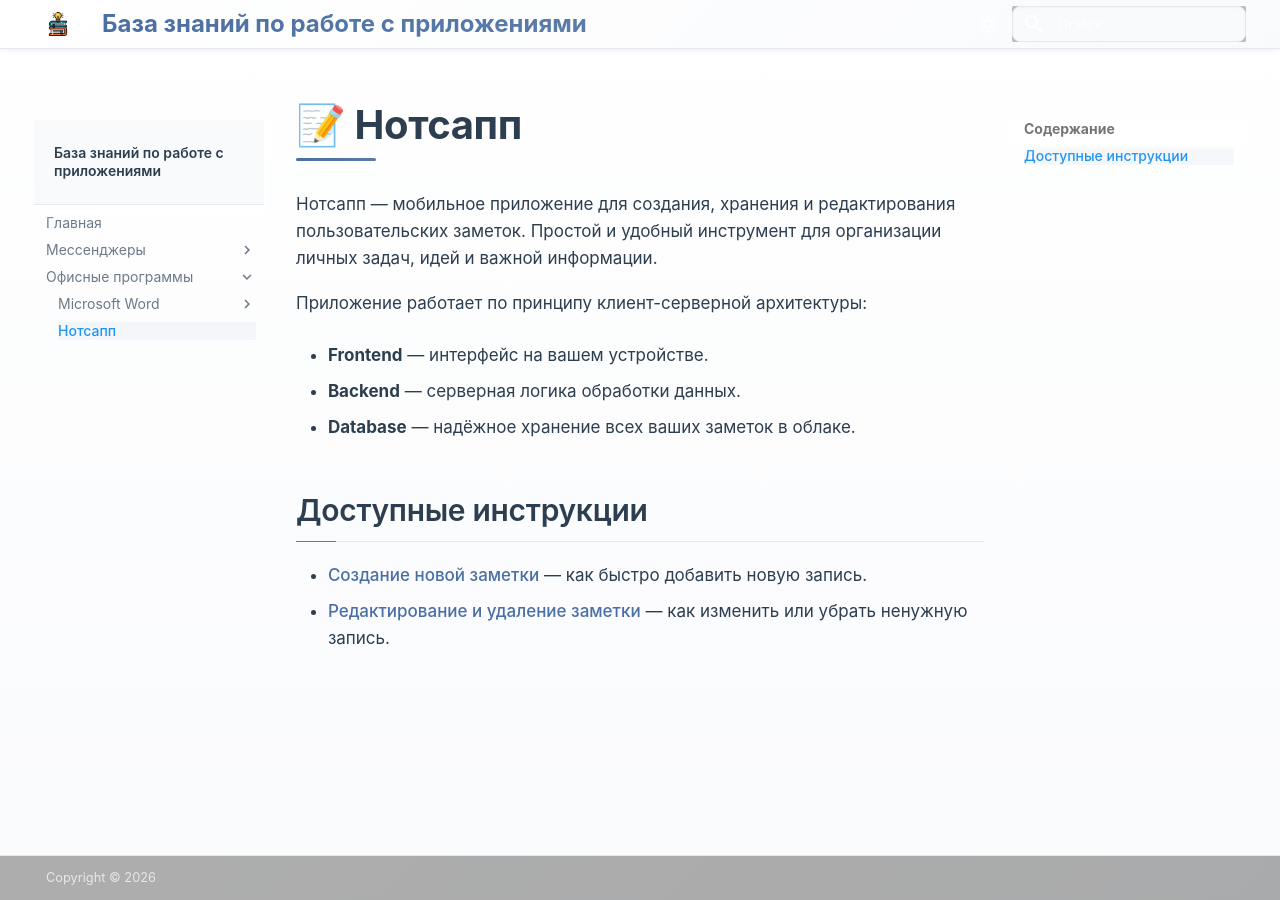
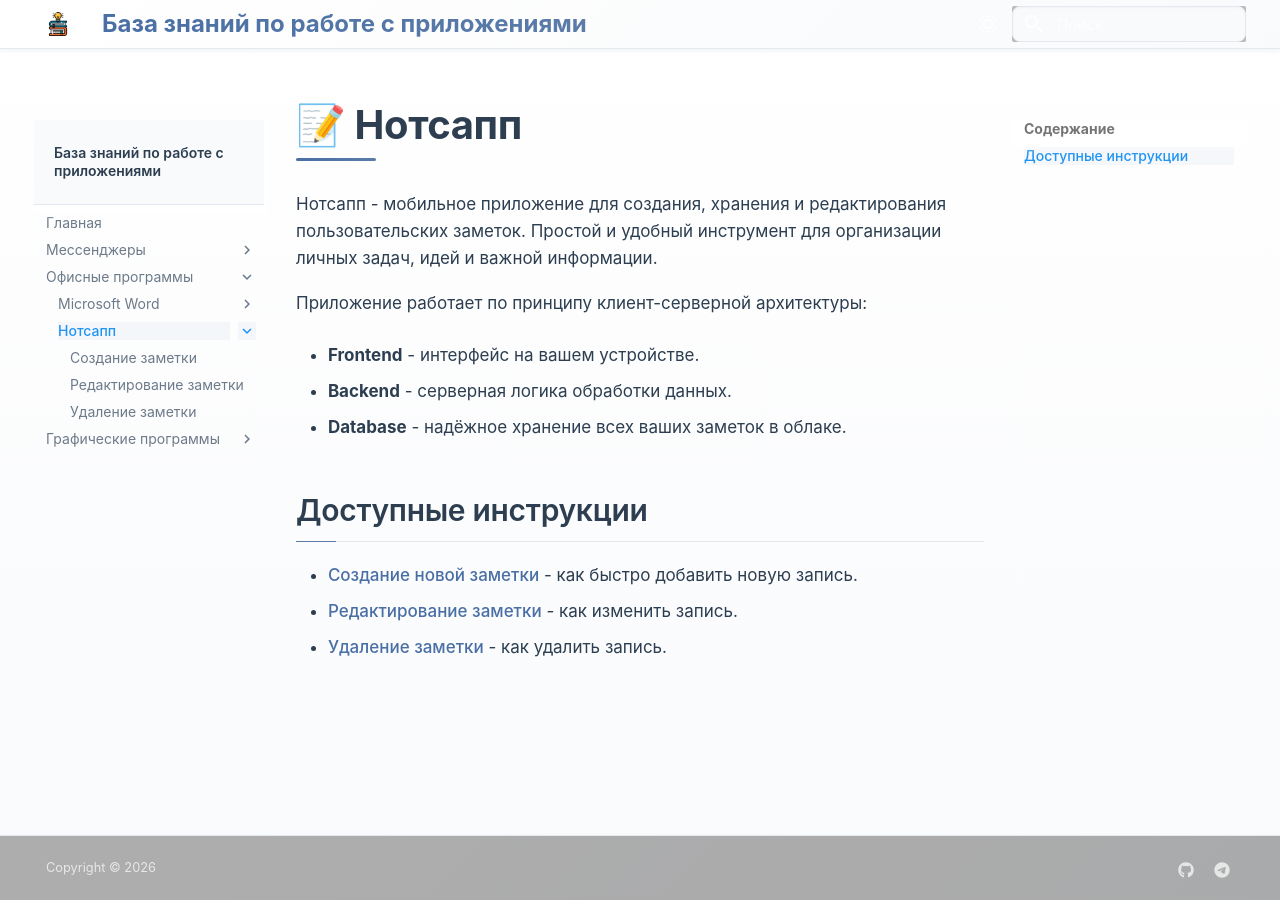
Before and after one commit to tnikonova31/MkDocs-site, an MkDocs documentation site: the page built from docs/office/notesapp/index.md, in a window 1280 px wide. Built offline with MkDocs 1.6.1 and Material for MkDocs 9.7.7, drawn with Linux system fonts in a browser that asks for light colours.

```diff
--- a/docs/css/custom.css
+++ b/docs/css/custom.css
@@ -375,18 +375,19 @@ body {
     border-radius: var(--radius-sm);
 }
 
-/* Шаги инструкции */
+/* Шаги инструкции — кастомные кружки */
 .md-content__inner ol {
-    padding-left: 1.8rem;
+    padding-left: 0;
     margin: 1.5rem 0;
     counter-reset: step-counter;
+    list-style: none;
 }
 
 .md-content__inner ol li {
-    margin-bottom: 1rem;
-    line-height: 1.7;
+    margin-bottom: 0.6rem;
+    line-height: 1.6;
     position: relative;
-    padding-left: 24px;
+    padding-left: 32px; /* уменьшено, чтобы соответствовать меньшему кружку */
 }
 
 .md-content__inner ol li::before {
@@ -394,17 +395,18 @@ body {
     content: counter(step-counter);
     position: absolute;
     left: 0;
-    top: 0;
-    width: 20px;
-    height: 20px;
+    top: 0.2em;
+    width: 20px;        /* ← уменьшено с 24px до 20px */
+    height: 20px;       /* ← уменьшено с 24px до 20px */
     background: var(--color-accent);
     color: white;
     border-radius: 50%;
     display: flex;
     align-items: center;
     justify-content: center;
-    font-size: 0.8rem;
+    font-size: 0.8rem;  /* ← немного уменьшен шрифт для лучшего баланса */
     font-weight: 600;
+    line-height: 1;
 }
 
 /* Частые вопросы */
@@ -679,3 +681,13 @@ body {
 .md-typeset table tr:hover td {
     background-color: rgba(74, 111, 165, 0.02);
 }
+
+/* Инлайновые иконки в тексте */
+.inline-icon {
+    display: inline-block !important;
+    margin: 0 !important;
+    vertical-align: -0.3em;
+    border: none !important;
+    box-shadow: none !important;
+    border-radius: 4px;
+}
--- a/docs/office/notesapp/index.md
+++ b/docs/office/notesapp/index.md
@@ -1,16 +1,17 @@
 # 📝 Нотсапп
 
-Нотсапп — мобильное приложение для создания, хранения и редактирования пользовательских заметок. Простой и удобный инструмент для организации личных задач, идей и важной информации.
+Нотсапп - мобильное приложение для создания, хранения и редактирования пользовательских заметок. Простой и удобный инструмент для организации личных задач, идей и важной информации.
 
 Приложение работает по принципу клиент-серверной архитектуры:
 
-- **Frontend** — интерфейс на вашем устройстве.
+- **Frontend** - интерфейс на вашем устройстве.
 
-- **Backend** — серверная логика обработки данных.
+- **Backend** - серверная логика обработки данных.
 
-- **Database** — надёжное хранение всех ваших заметок в облаке.
+- **Database** - надёжное хранение всех ваших заметок в облаке.
 
 ## Доступные инструкции
 
-- [Создание новой заметки](создание-заметки.md) — как быстро добавить новую запись.
-- [Редактирование и удаление заметки](редактирование-заметки.md) — как изменить или убрать ненужную запись.
+- [Создание новой заметки](create-note.md) - как быстро добавить новую запись.
+- [Редактирование заметки](edit-note.md) - как изменить запись.
+- [Удаление заметки](delete-note.md) - как удалить запись.
--- a/mkdocs.yml
+++ b/mkdocs.yml
@@ -1,7 +1,7 @@
 site_name: База знаний по работе с приложениями # Название сайта
 site_description: Пошаговые инструкции по работе с популярными программами и сервисами # Описание сайта, добавляется в meta-теги
 site_url: https://example.com # URL сайта (замените на реальный)
-site_author: Автор базы знаний # Автор сайта
+site_author: tnikonova31 # Автор сайта
 copyright: Copyright © 2026 # Информация об авторских правах
 
 theme: # Тема сайта, информация о ее параметрах
@@ -47,7 +47,7 @@ plugins:
       separator: '[\s\-,:!=\[\]()"`/]+'
       lang: ru
   # - awesome-pages  # автоматически собирает названия статей - не заработало
-  - macros  # автоматически собирает названия статей
+  #- macros  # автоматически собирает названия статей
   # - tags # Плагин для тегов (раскомментируйте при необходимости)
 
 # Расширения Markdown
@@ -94,8 +94,11 @@ nav:
           - 'Форматирование текста': office/word/format-text.md
       - Нотсапп:
           - office/notesapp/index.md
-#  - Графические программы:
-#      - graphics/index.md
+          - 'Создание заметки': office/notesapp/create-note.md
+          - 'Редактирование заметки': office/notesapp/edit-note.md
+          - 'Удаление заметки': office/notesapp/delete-note.md
+  - Графические программы:
+      - graphics/index.md
 
 # Подключение кастомных CSS
 extra_css:
@@ -105,7 +108,7 @@ extra_css:
 extra:
   generator: false # Скрыть информацию о генераторе сайта
   social:
-    # - icon: fontawesome/brands/github
-    #   link: https://github.com/username
-    # - icon: fontawesome/brands/telegram
-    #   link: https://t.me/username
+     - icon: fontawesome/brands/github
+       link: https://github.com/username
+     - icon: fontawesome/brands/telegram
+       link: https://t.me/username
```
Also changed, not shown: docs/index.md (+4 -5 lines), docs/messengers/telegram/tnikonova31-instruction.md (+2 -1 lines), docs/office/notesapp/create-note.md (added, +28 -0 lines), docs/office/notesapp/delete-note.md (added, +35 -0 lines), docs/office/notesapp/edit-note.md (added, +40 -0 lines), docs/images/1.png (added).
